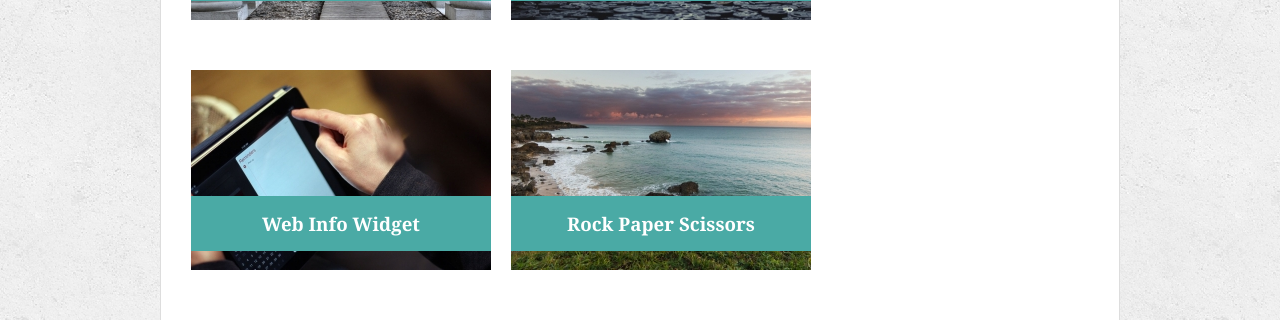
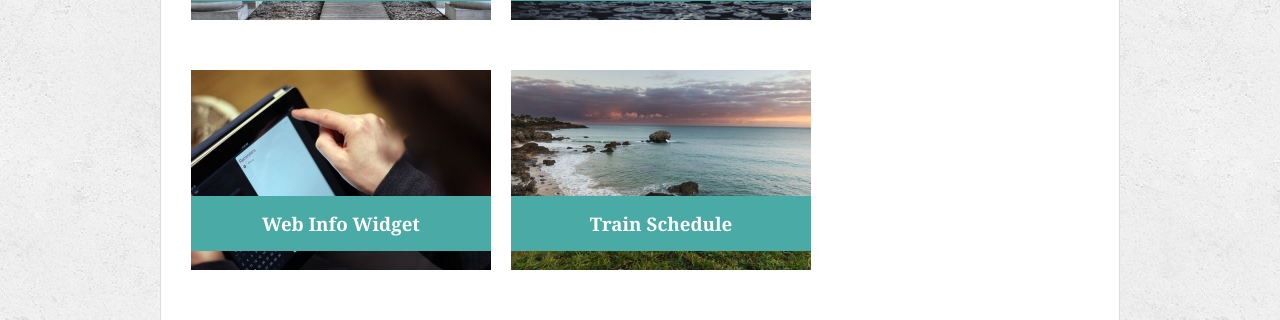
Before and after one commit to wwunsch23/Basic-Portfolio, a plain HTML site: page portfolio.html in a window 1280 px wide. Shown: the part 419-739 px from the top of the page. Drawn offline with Linux system fonts and the light colour scheme.

Commit message:
Added Train Schedule app

```diff
--- a/portfolio.html
+++ b/portfolio.html
@@ -43,10 +43,11 @@
             </h3>
         </div>
         <div class="image">
-            <img class="portfolioImage hover-shadow" src="./assets/images/placeimg_300_200_nature.jpg">
-            <h3>
-                Rock Paper Scissors
-            </h3>
+            <a href="https://wwunsch23.github.io/TrainSchedule/" target="_blank">
+                <img class="portfolioImage hover-shadow" src="./assets/images/placeimg_300_200_nature.jpg">
+                <h3>
+                    Train Schedule
+                </h3>
         </div>
         <div class="image">
             <a href="https://wwunsch23.github.io/TriviaGame/" target="_blank">
```
